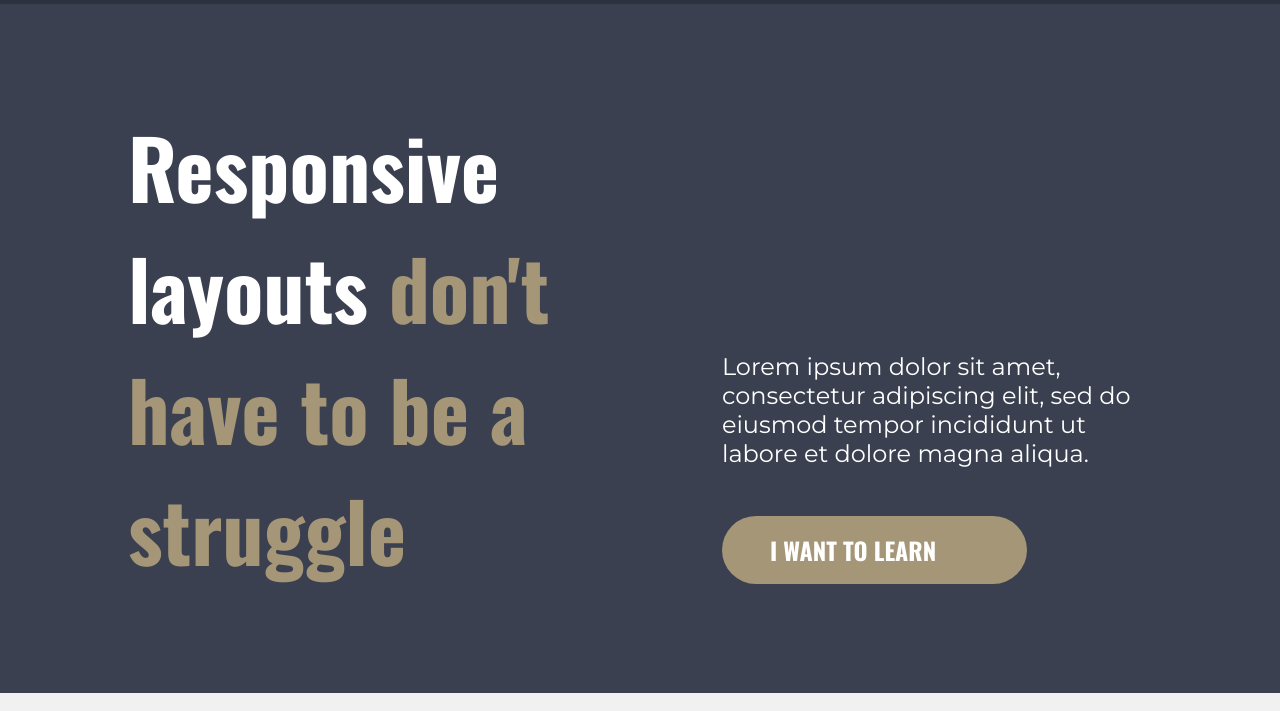
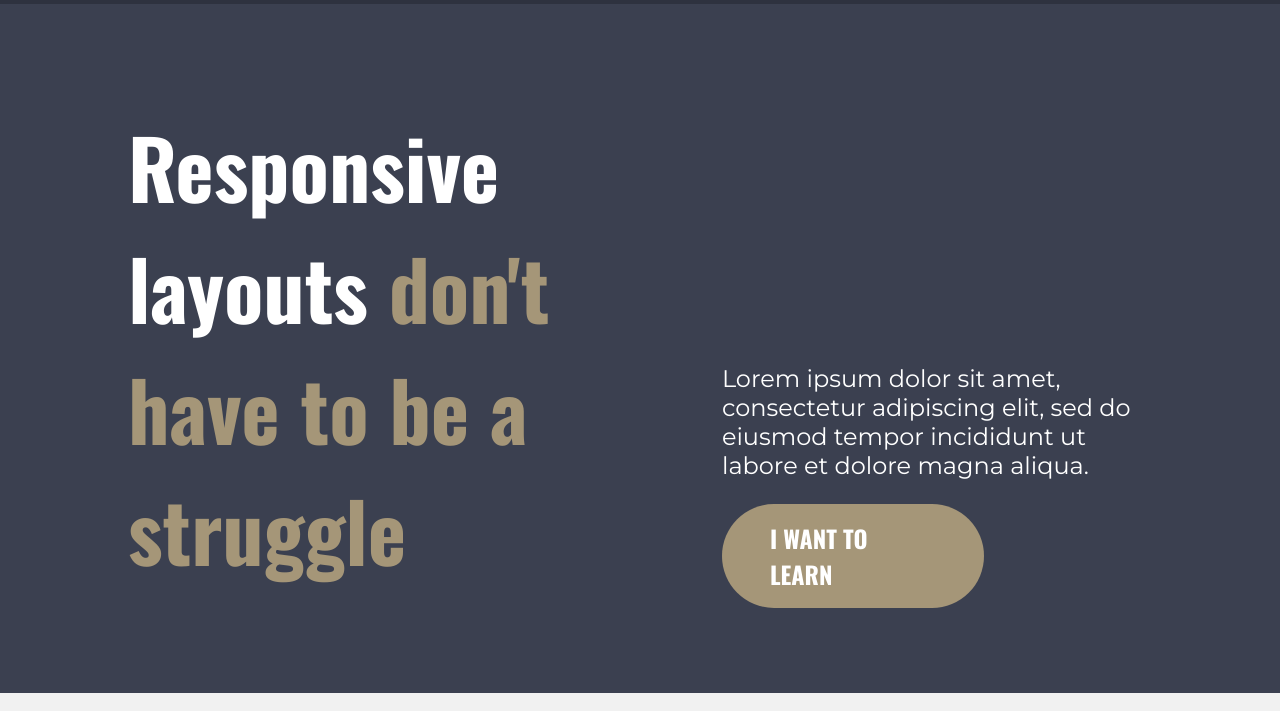
Before and after one commit to calebjesusegun/Final__FlexBox__LandingPage, a plain HTML site: page index.html in a window 1280 px wide. Shown: the part 78-789 px from the top of the page. Drawn offline with nearby package versions, Linux system fonts and the light colour scheme.

Commit message:
Finished Responsiveness including Media Queries Complete

```diff
--- a/style.css
+++ b/style.css
@@ -117,6 +117,8 @@ img {
   color: #fff;
   background: #a59678;
   border-radius: 100px;
+  max-width: 260px;
+  margin: 0 auto;
 }
 
 /* FIRST SECTION */
@@ -271,7 +273,7 @@ img {
   .top .top__secondary__button {
     width: 54%;
     margin: 0 auto;
-    max-width: 305px;
+    max-width: 263px;
   }
 
   /* FIRST SECTION */
@@ -399,7 +401,8 @@ img {
 
   .top .top__secondary__button {
     padding: 1rem 3rem;
-    max-width: 305px;
+    max-width: 262px;
+    margin: 0;
   }
 
   /* FIRST SECTION */
```
